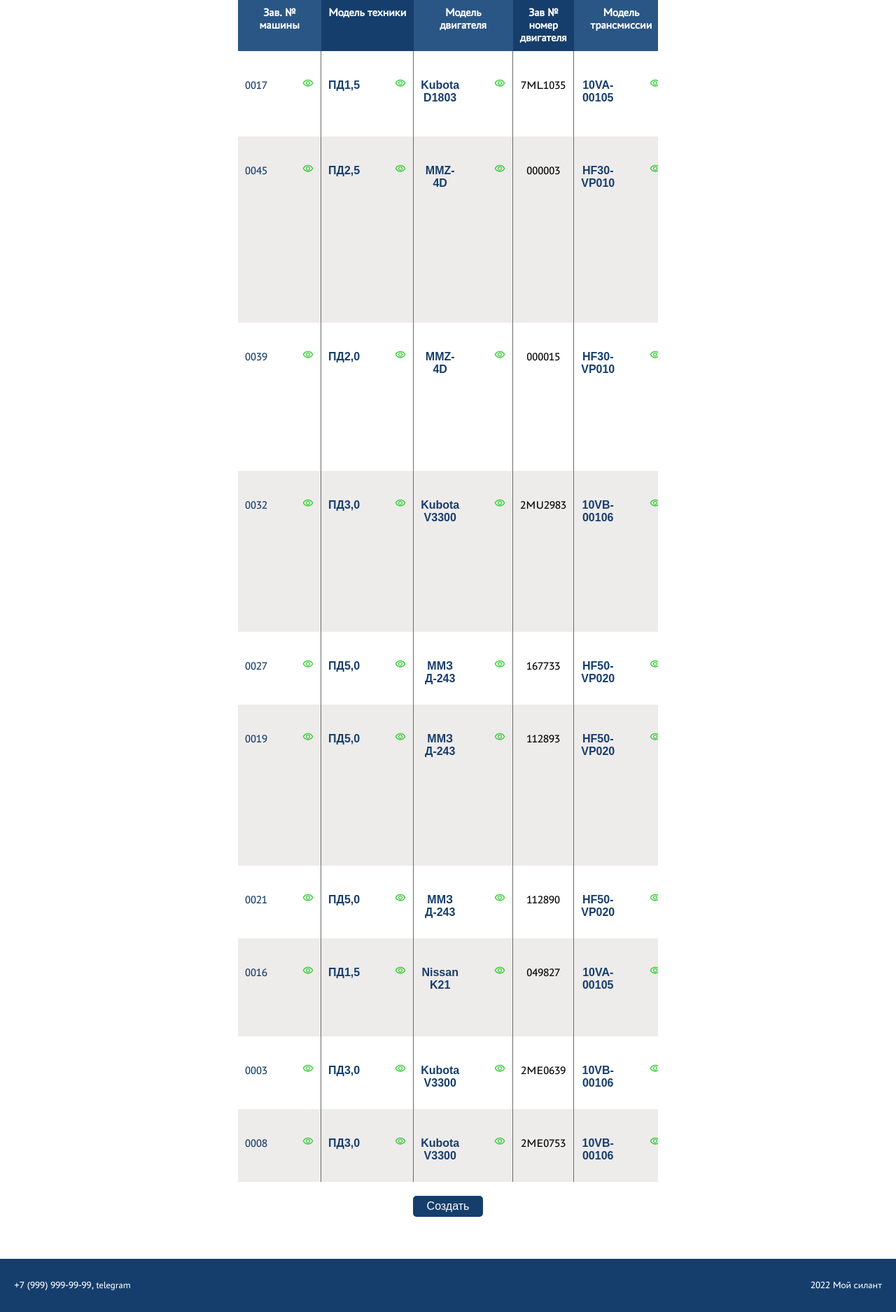
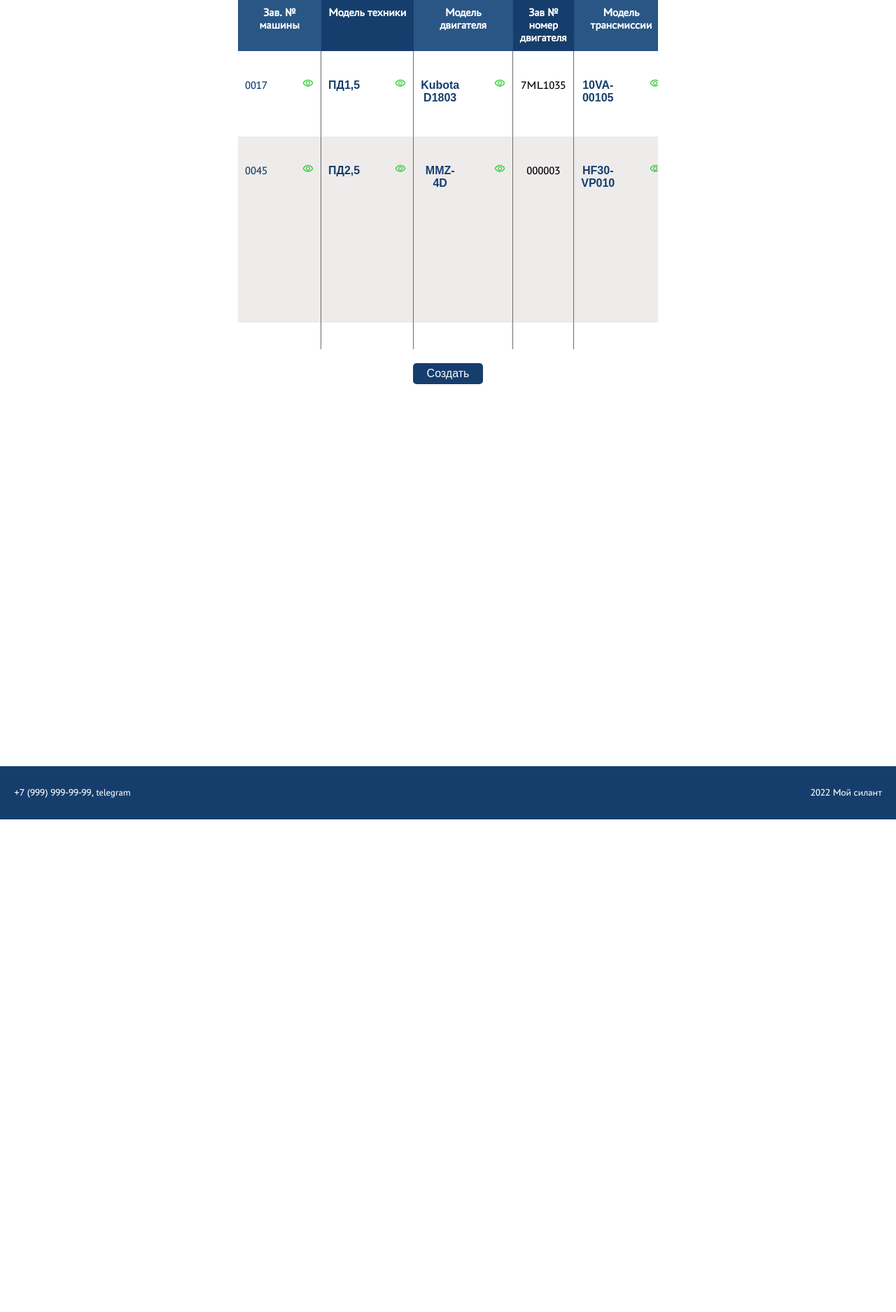
Before and after one commit to FirstEncounter3/SILANT, a Django app: page /machines/ in a window 1280 px wide. Shown: the part 819-2694 px from the top of the page at 70% size. After the commit the page ends 1990 px from the top, so only its background shows below. Run offline with Django 5.2, Linux system fonts and the light colour scheme; a user stored in the database is signed in; data comes from the database, SQL or seed files in the repository.

Commit message:
small fixes

```diff
--- a/silant_web/static/css/main/main.css
+++ b/silant_web/static/css/main/main.css
@@ -48,6 +48,7 @@
 }
 
 .summary-button {
+    width: 100%;
     display: flex;
     flex-direction: row;
     align-items: baseline;
@@ -61,6 +62,7 @@
 .adaptive-table-wrapper {
     margin-top: 20px;
     width: 100%;
+    max-height: 500px;
     overflow: auto;
 }
 
```
